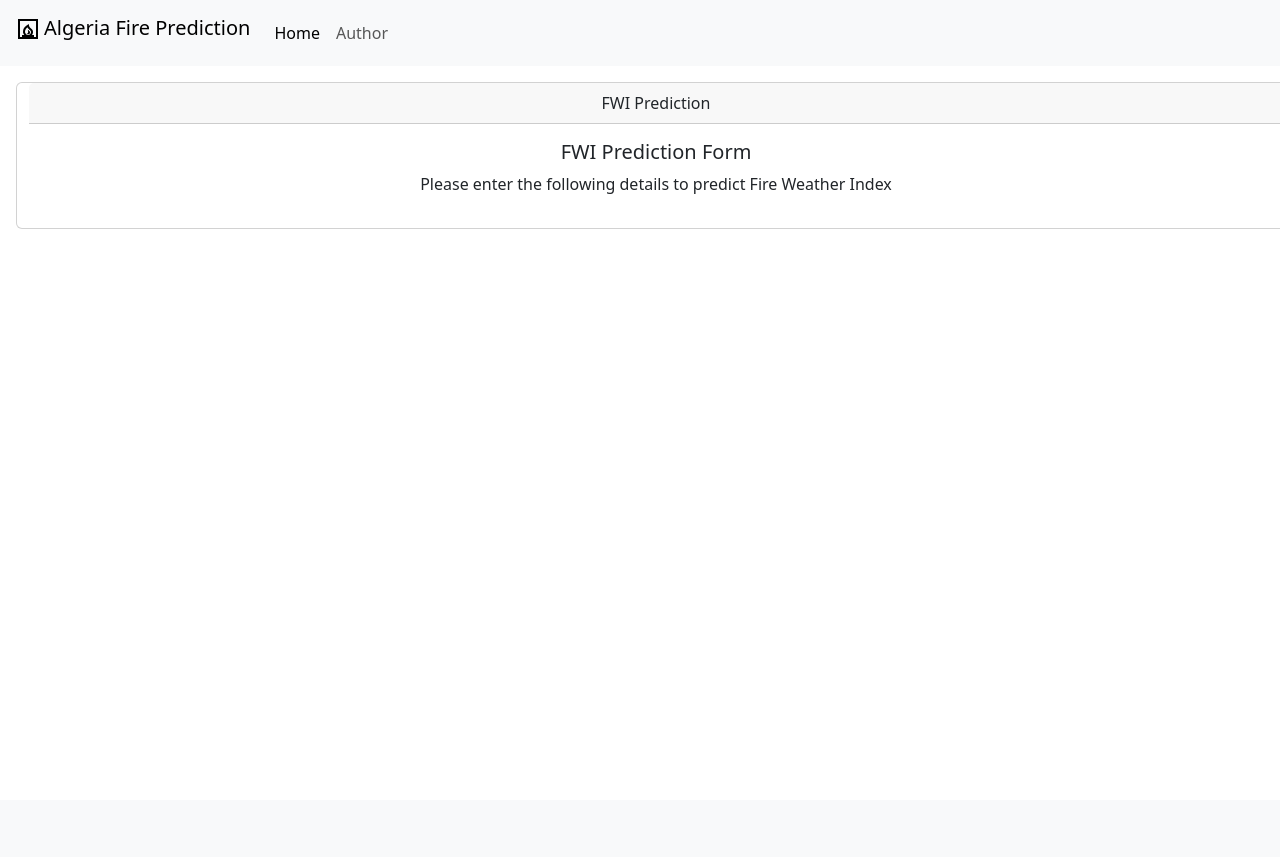
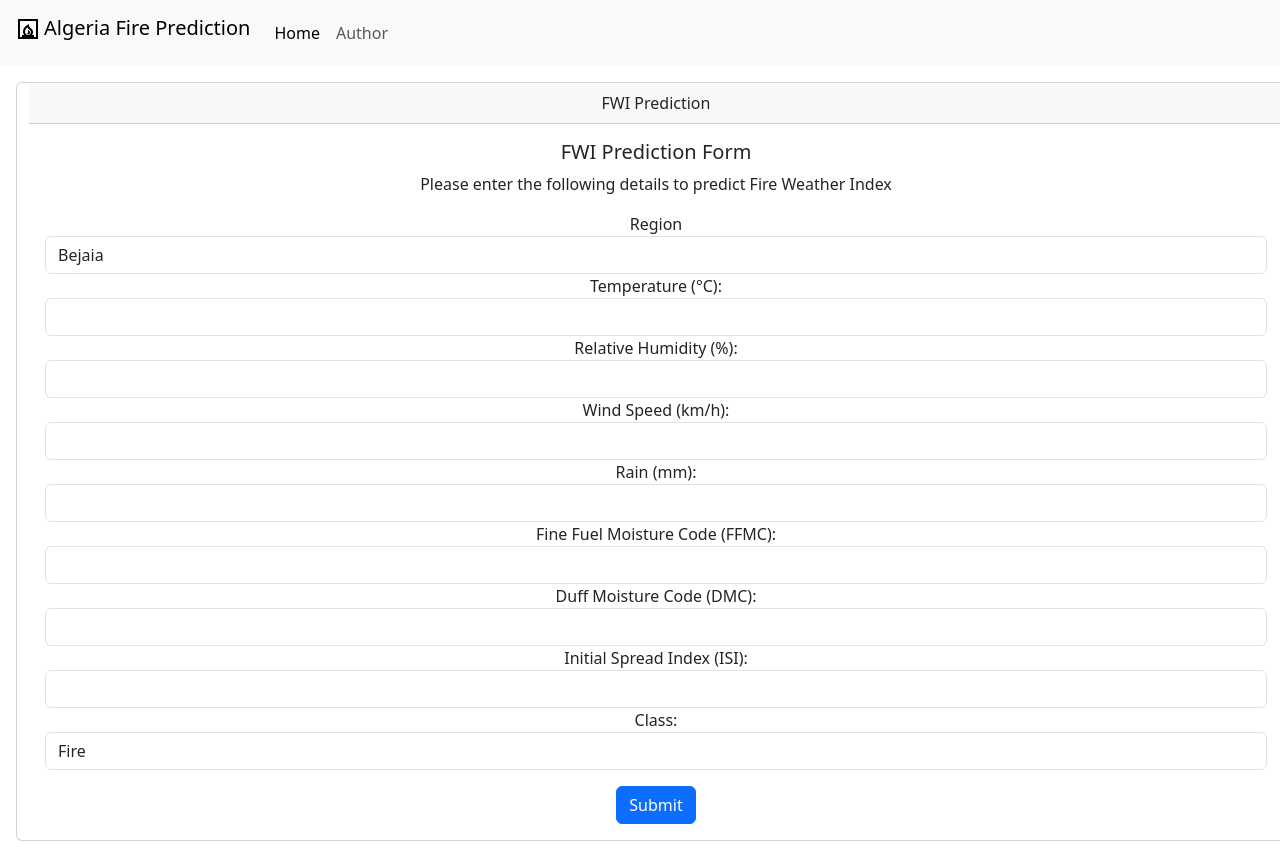
Before and after one commit to sangeeth-pogula/Algerian-fire-prediction, a Flask app: template templates/index.html in a window 1280 px wide. Before the commit the page ends 229 px from the top, so only its background shows below. Run offline with Flask 3, Linux system fonts and the light colour scheme; the template is opened without the code that fills it, so the values that code supplies are empty.

Commit message:
Add a Form in the card body

```diff
--- a/templates/index.html
+++ b/templates/index.html
@@ -37,6 +37,51 @@
                   <h5 class="card-title">FWI Prediction Form</h5>
                   <p class="card-text">Please enter the following details to predict Fire Weather Index</p>
                   <div id="prediction-result" class="mt-3"></div>
+                  <form id="prediction-form"></form>
+                    <div class="form-row">
+                      <label for="region">Region</label>
+                      <select class="form-control" id="region" required>
+                        <option value="0">Bejaia</option>
+                        <option value="1">Sidi Bel-abbes</option>
+                      </select>
+                    </div>
+                    <div class="form-row">
+                      <label for="temp">Temperature (°C):</label>
+                      <input type="number" class="form-control" id="temp" step="any" required>
+                    </div>
+                    <div class="form-row">
+                      <label for="rh">Relative Humidity (%):</label>
+                      <input type="number" class="form-control" id="rh" step="any" required>
+                    </div>
+                    <div class="form-row">
+                      <label for="ws">Wind Speed (km/h):</label>
+                      <input type="number" class="form-control" id="ws" step="any" required>
+                    </div>
+                    <div class="form-row">
+                      <label for="rain">Rain (mm):</label>
+                      <input type="number" class="form-control" id="rain" step="any" required>
+                    </div>
+                    <div class="form-row">
+                      <label for="ffmc">Fine Fuel Moisture Code (FFMC):</label>
+                      <input type="number" class="form-control" id="ffmc" step="any" required>
+                    </div>
+                    <div class="form-row">
+                      <label for="dmc">Duff Moisture Code (DMC):</label>
+                      <input type="number" class="form-control" id="dmc" step="any" required>
+                    </div>
+                    <div class="form-row">
+                      <label for="isi">Initial Spread Index (ISI):</label>
+                      <input type="number" class="form-control" id="isi" step="any" required>
+                    </div>
+                    <div class="form-row">
+                      <label for="class">Class:</label>
+                      <select class="form-control" id="class" required>
+                        <option value="1">Fire</option>
+                        <option value="0">Not Fire</option>
+                      </select>
+                    </div>
+                    <button type="submit" class="btn btn-primary mt-3">Submit</button>
+                  </form>
                 </div>
               </div>
         </div>
```
